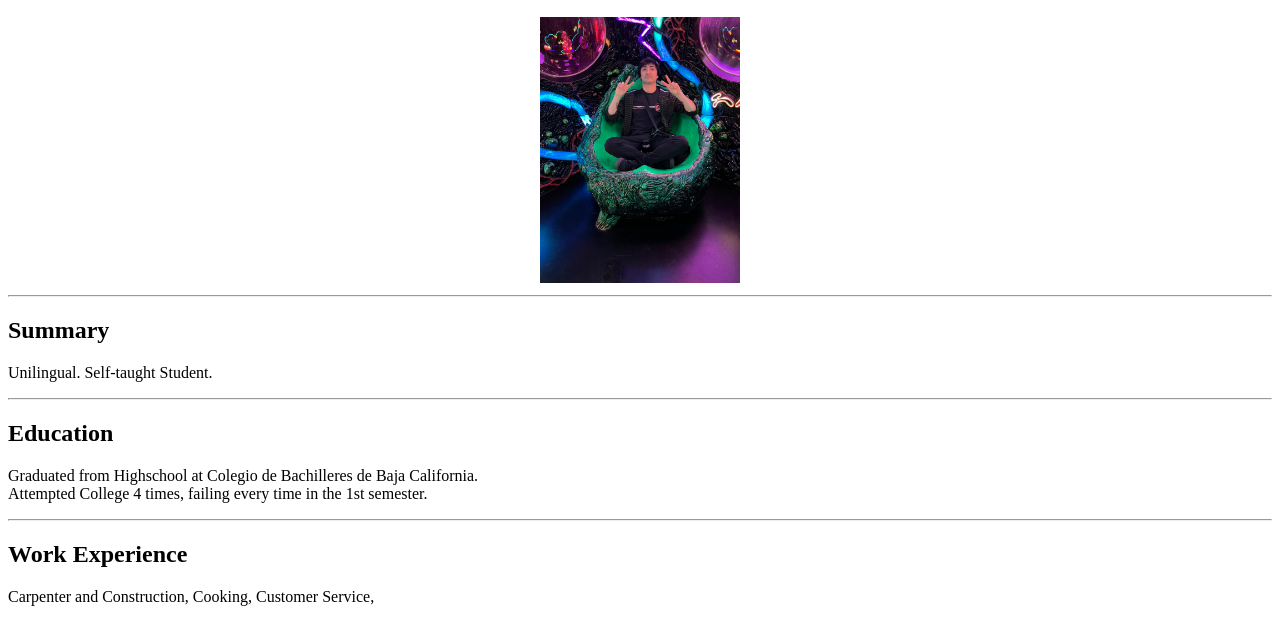
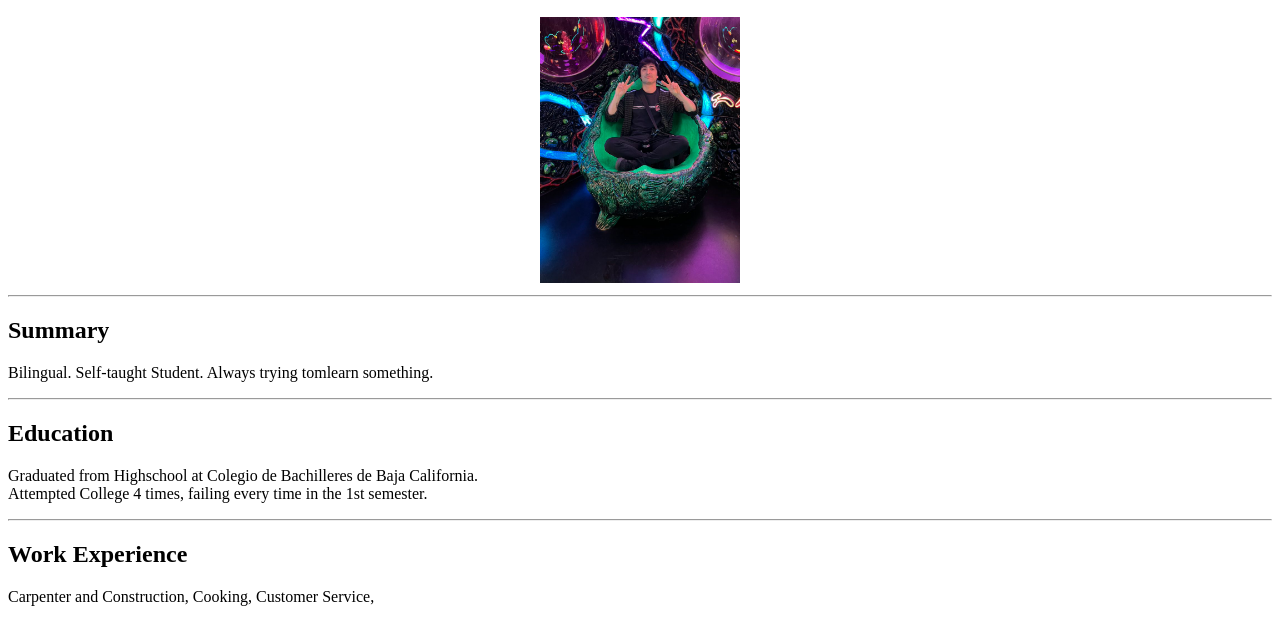
Before and after one commit to joseo3266/portfolio, a plain HTML site: page index.html in a window 1280 px wide. Shown: the part 180-800 px from the top of the page. Drawn offline with Linux system fonts and the light colour scheme.

Commit message:
Update Summary

```diff
--- a/index.html
+++ b/index.html
@@ -30,7 +30,7 @@
     <hr/>
     <!-- Summary -->
     <h2>Summary</h2>
-    <p>Unilingual. Self-taught Student. </p>
+    <p>Bilingual. Self-taught Student. Always trying tomlearn something.</p>
     <hr/>
     <!-- Education -->
     <h2>Education</h2>
```
